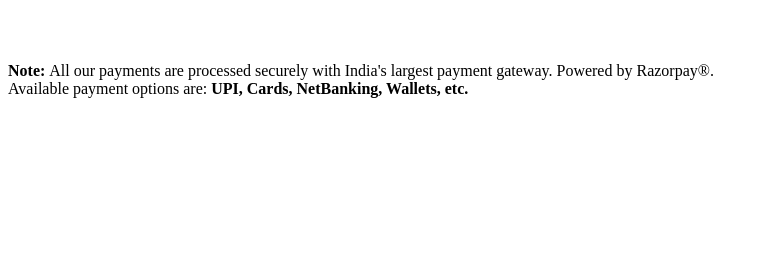
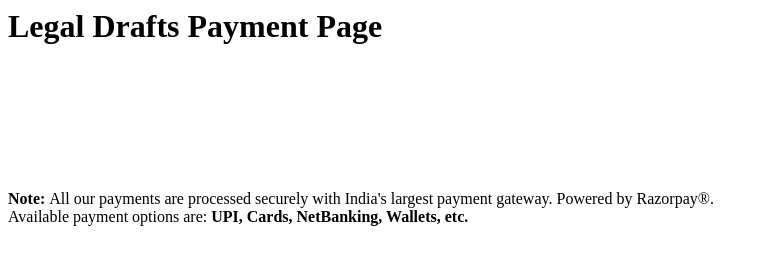
Before and after one commit to LegalDrafts/PaymentPage, a plain HTML site: page index.html in a window 1280 px wide. Shown: the whole page, without its empty margins (0-768 px from the left). Drawn offline with Linux system fonts and the light colour scheme.

Commit message:
Update index.html

```diff
--- a/index.html
+++ b/index.html
@@ -1,3 +1,7 @@
+<h1> Legal Drafts Payment Page </h1>
+<br>
+<br>
+<br>
 <center>
 <style>
 div {text-align: center;}
```
